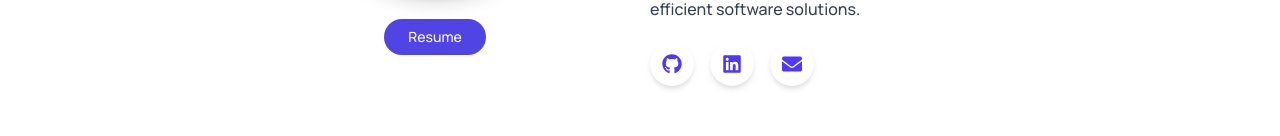
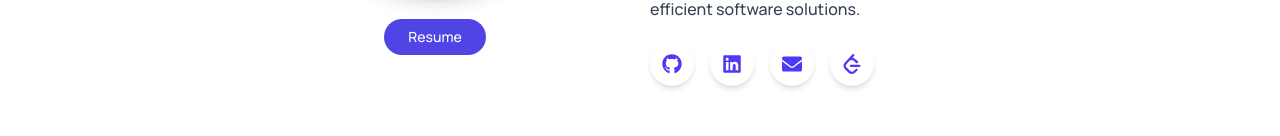
Before and after one commit to ayushchanore/PORTFOLIO, a React (Vite) app in the folder frontend/: page / in a window 1280 px wide. Shown: the part 602-738 px from the top of the page. Built offline with nearby package versions, Linux system fonts and the light colour scheme.

Commit message:
resume change2

```diff
--- a/frontend/src/components/About.jsx
+++ b/frontend/src/components/About.jsx
@@ -35,10 +35,10 @@ const About = () => {
             </h3>
 
             <ul className="space-y-3">
-              <li className="flex items-center gap-3">
+              <a href="https://leetcode.com/u/AyushChanore/"><li className="flex items-center gap-3">
                 <Code size={18} className="text-indigo-500 shrink-0" />
                 <span>LeetCode</span>
-              </li>
+              </li></a>
               <li className="flex items-center gap-3">
                 <Code size={18} className="text-indigo-500 shrink-0" />
                 <span>GeeksForGeeks</span>
--- a/frontend/src/components/Home.jsx
+++ b/frontend/src/components/Home.jsx
@@ -4,6 +4,7 @@ import ayushImg from "../assets/ayush.jpeg";
 
 import assets from "../assets/assets";
 import { FaGithub, FaLinkedin, FaEnvelope, FaInstagram } from "react-icons/fa";
+import { SiLeetcode } from "react-icons/si";
 import { motion } from "motion/react";
 
 const Home = () => {
@@ -93,6 +94,15 @@ const Home = () => {
             >
               <FaEnvelope size={20} />
             </a>
+            <a
+              href="https://leetcode.com/ayushchanore"
+              target="_blank"
+              rel="noopener noreferrer"
+              className="w-11 h-11 rounded-full bg-white text-indigo-600 flex items-center justify-center shadow-md transition-all duration-300 hover:bg-indigo-600 hover:text-white hover:-translate-y-1"
+            >
+              <SiLeetcode size={20} />
+            </a>
+
           </div>
         </motion.div>
       </div>
```
